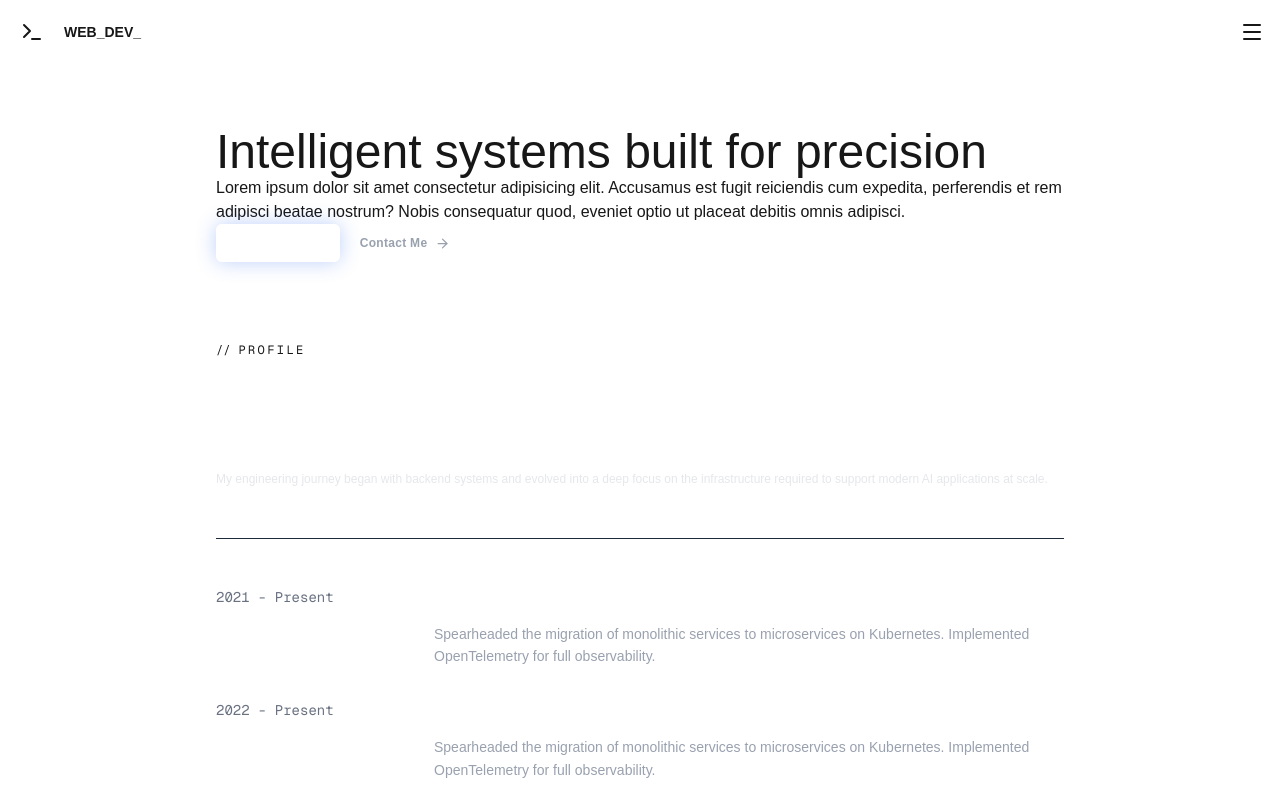
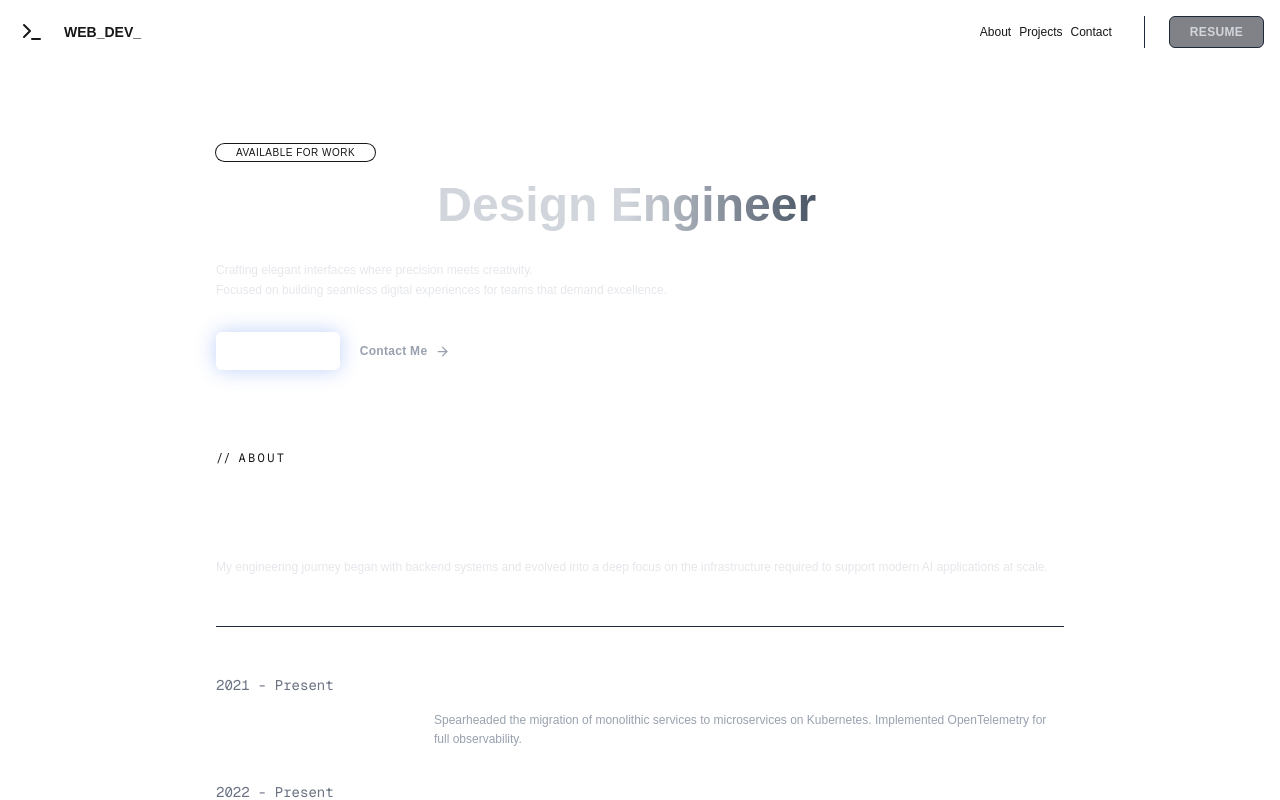
Before and after one commit to knowingEyes/portfolio, a Next.js app: page / in a window 1280 px wide. Shown: the top 800 px of the page. Built offline with nearby package versions, Linux system fonts and the light colour scheme.

Commit message:
feature: update project and sections, add DesktopNavbar component with styling

```diff
--- a/app/globals.css
+++ b/app/globals.css
@@ -18,7 +18,10 @@
     font-family: Arial, Helvetica, sans-serif;
   }
   section {
-    @apply max-w-4xl mx-auto py-10   px-4 sm:px-6;
+    @apply max-w-4xl mx-auto py-10 px-4 sm:px-6;
+  }
+  p {
+    @apply text-xs!;
   }
 }
 
--- a/app/layout.js
+++ b/app/layout.js
@@ -18,7 +18,7 @@ export const metadata = {
 
 export default function RootLayout({ children }) {
   return (
-    <html lang="en">
+    <html lang="en" className="scroll-smooth">
       <body
         className={`${geistSans.variable} ${geistMono.variable} antialiased`}
       >
--- a/app/page.js
+++ b/app/page.js
@@ -7,7 +7,7 @@ import Projects from "@/sections/Projects";
 
 export default function App() {
   return (
-    <main className="">
+    <main>
       <Header />
       <Hero />
       <About />
--- /dev/null
+++ b/components/layout/DesktopNavbar.jsx
@@ -0,0 +1,35 @@
+import { Home } from "lucide-react";
+import Button from "../ui/Button";
+import { User } from "lucide-react";
+import { Code } from "lucide-react";
+import { Mail } from "lucide-react";
+
+const NAV_ITEMS = [
+  { name: "Home", path: "home", icon: Home },
+  { name: "About", path: "about", icon: User },
+  { name: "Projects", path: "projects", icon: Code },
+  { name: "Contact", path: "contact", icon: Mail },
+];
+
+const DesktopNavbar = () => {
+  return (
+    <nav className="hidden md:flex items-center space-x-2 text-xs list-none ">
+      {NAV_ITEMS.slice(1).map(({ name, path, icon }) => (
+        <a
+          key={name}
+          className="cursor-pointer hover:text-white hover:-translate-y-0.5 transition-transform"
+          href={`#${path}`}
+        >
+          {name}
+        </a>
+      ))}
+      <div className="ml-6 pl-6 border-l border-gray-800">
+        <Button variant="outline" className="text-xs uppercase py-1.5 px-4 h-8">
+          Resume
+        </Button>
+      </div>
+    </nav>
+  );
+};
+
+export default DesktopNavbar;
--- a/components/layout/Header.jsx
+++ b/components/layout/Header.jsx
@@ -1,6 +1,7 @@
 import { MenuIcon } from "lucide-react";
 import { HamburgerIcon } from "lucide-react";
 import { Terminal } from "lucide-react";
+import DesktopNavbar from "./DesktopNavbar";
 const Header = () => {
   return (
     <header className="p-4 flex items-center justify-between">
@@ -10,7 +11,8 @@ const Header = () => {
         </div>
         <span className="uppercase  font-semibold">web_dev_</span>
       </div>
-      <MenuIcon />
+      <DesktopNavbar/>
+      {/* <MenuIcon /> */}
     </header>
   );
 };
--- a/components/ui/SectionTitle.jsx
+++ b/components/ui/SectionTitle.jsx
@@ -1,8 +1,8 @@
-const SectionTitle = ({ children }) => {
+const SectionTitle = ({ children, className }) => {
   return (
-    <h1 className="text-4xl font-bold text-white mb-12 tracking-tight">
+    <h2 className={`text-3xl font-bold text-white mb-8 tracking-tight  ${className}`}>
       {children}
-    </h1>
+    </h2>
   );
 };
 
--- a/components/ui/StatusBadge.jsx
+++ b/components/ui/StatusBadge.jsx
@@ -1,7 +1,7 @@
 const StatusBadge = () => {
   return (
     <div className="inline-flex ">
-      <span className="text-[10px] uppercase text-white ring-1 rounded-xl px-5 py-px  tracking-wider">Available for work</span>
+      <span className="text-[10px] uppercase  ring-1 rounded-xl px-5 py-px  tracking-wider">Available for work</span>
     </div>
   );
 };
--- a/sections/About.jsx
+++ b/sections/About.jsx
@@ -4,8 +4,8 @@ import SectionTitle from "../components/ui/SectionTitle";
 
 const About = () => {
   return (
-    <section>
-      <SectionLabel>Profile</SectionLabel>
+    <section id="about">
+      <SectionLabel>About</SectionLabel>
       <SectionTitle>Experience & Technical Stack</SectionTitle>
       <div className=" text-gray-400">
         <SectionSubtitle>
--- a/sections/Expertise.jsx
+++ b/sections/Expertise.jsx
@@ -11,9 +11,9 @@ const Expertise = () => {
 
         <div className="grid lg:grid-cols-2 gap-16 ">
           <div>
-            <h2 className="text-3xl font-bold text-white mb-6 tracking-tight leading-tight">
-              Engineering at the intersection of{" "}
-              <span className="text-primary-500">AI</span> and{" "}
+            <h2 className="text-3xl font-bold  mb-6 tracking-tight leading-tight">
+              Engineering at the intersection of
+              <span className="text-primary-500">AI</span> and
               <span className="text-primary-500">Infrastructure</span>.
             </h2>
             <p className="text-sm text-gray-400 leading-loose mb-8">
--- a/sections/Hero.jsx
+++ b/sections/Hero.jsx
@@ -1,18 +1,25 @@
 import Button from "@/components/ui/Button";
+import SectionSubtitle from "@/components/ui/SectionSubtitle";
+import SectionTitle from "@/components/ui/SectionTitle";
 import StatusBadge from "@/components/ui/StatusBadge";
 import { ArrowRight } from "lucide-react";
 
 const Hero = () => {
   return (
-    <section>
+    <section className="pt-20">
+      <div className="flex flex-col space-y-5">
         <StatusBadge />
-      <h1 className="text-5xl">Intelligent systems built for precision</h1>
-      <p>
-        Lorem ipsum dolor sit amet consectetur adipisicing elit. Accusamus est
-        fugit reiciendis cum expedita, perferendis et rem adipisci beatae
-        nostrum? Nobis consequatur quod, eveniet optio ut placeat debitis omnis
-        adipisci.
-      </p>
+        <h1 className="text-5xl font-bold mb-8 text-white">
+          Frontend{" "}
+          <span className="text-transparent! bg-clip-text bg-linear-to-r from-gray-300 via-gray-300 to-gray-600">
+            Design Engineer
+          </span>
+        </h1>
+        <SectionSubtitle>
+          Crafting elegant interfaces where precision meets creativity. <br />
+          Focused on building seamless digital experiences for teams that demand
+          excellence.
+        </SectionSubtitle>
         <div>
           <Button>View Projects</Button>
           <Button variant="ghost" className="inline-flex gap-2">
@@ -23,6 +30,7 @@ const Hero = () => {
             />
           </Button>
         </div>
+      </div>
     </section>
   );
 };
--- a/sections/Projects.jsx
+++ b/sections/Projects.jsx
@@ -38,7 +38,7 @@ const STATS_DATA = [
 ];
 const Projects = () => {
   return (
-    <section>
+    <section id="projects">
       <SectionLabel>Projects</SectionLabel>
       <SectionTitle>
         Technical solutions engineered for scale and performance.
```
Lines whose indentation alone changed are shown as unchanged.
